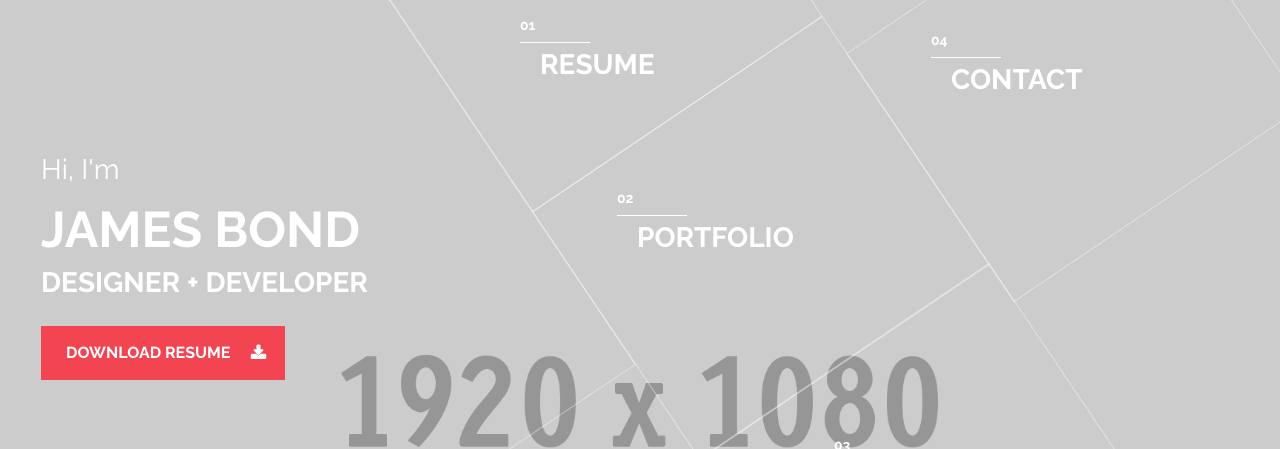
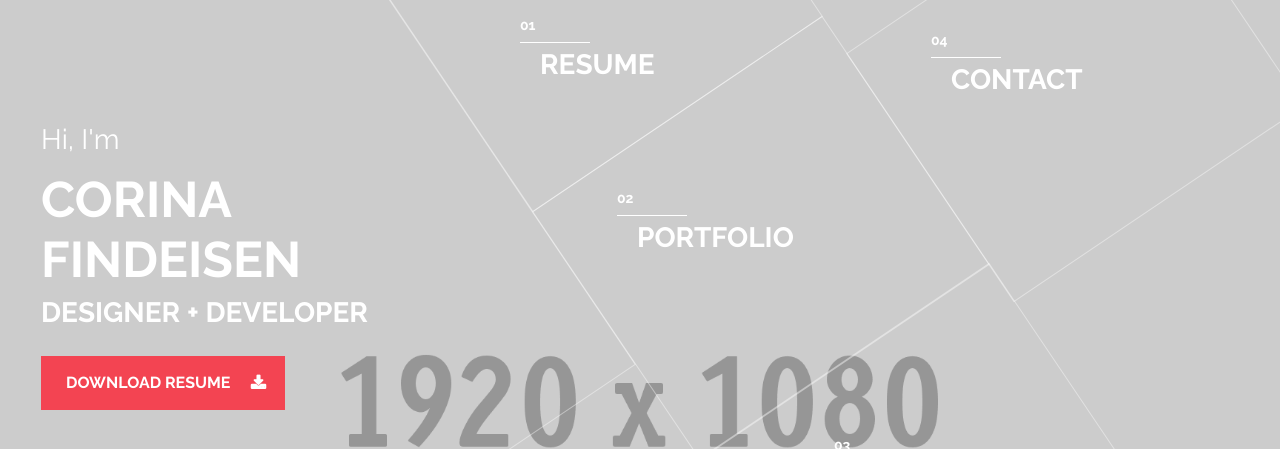
Before and after one commit to corinafindeisen/corinafindeisen.github.io, a plain HTML site: page index.html in a window 1280 px wide. Shown: the top 449 px of the page. Drawn offline with nearby package versions, Linux system fonts and the light colour scheme.

Commit message:
change index.html

```diff
--- a/index.html
+++ b/index.html
@@ -41,7 +41,7 @@
             <div class="container">
 		<div class="name-block">
 			<div class="name-block-container">
-				<h1><span>Hi, I'm</span>James Bond</h1>
+				<h1><span>Hi, I'm</span>Corina Findeisen</h1>
                                                 <h2>Designer + Developer</h2>
 				<a class="btn btn-download">Download Resume</a>
                                                      <ul class="social">
```
